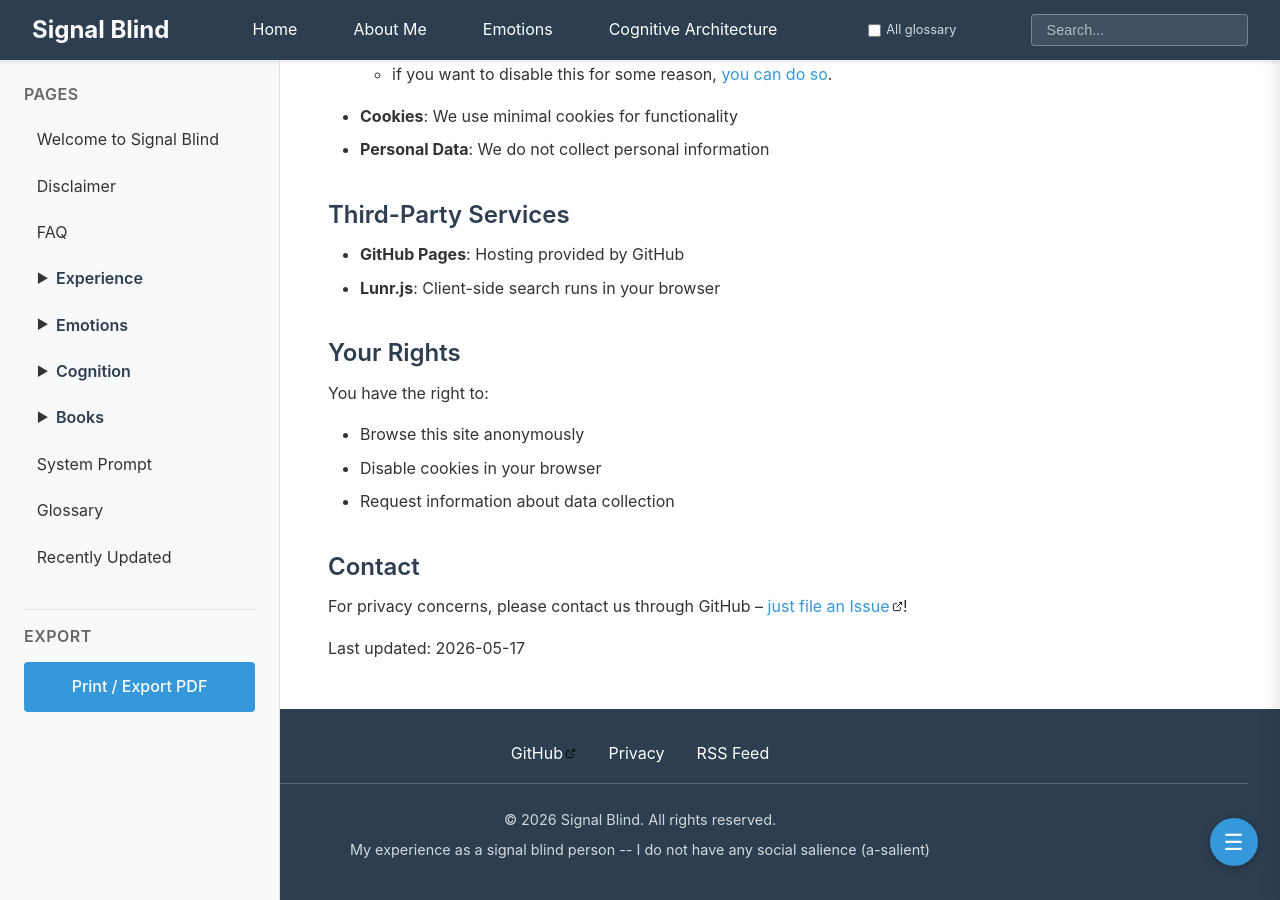
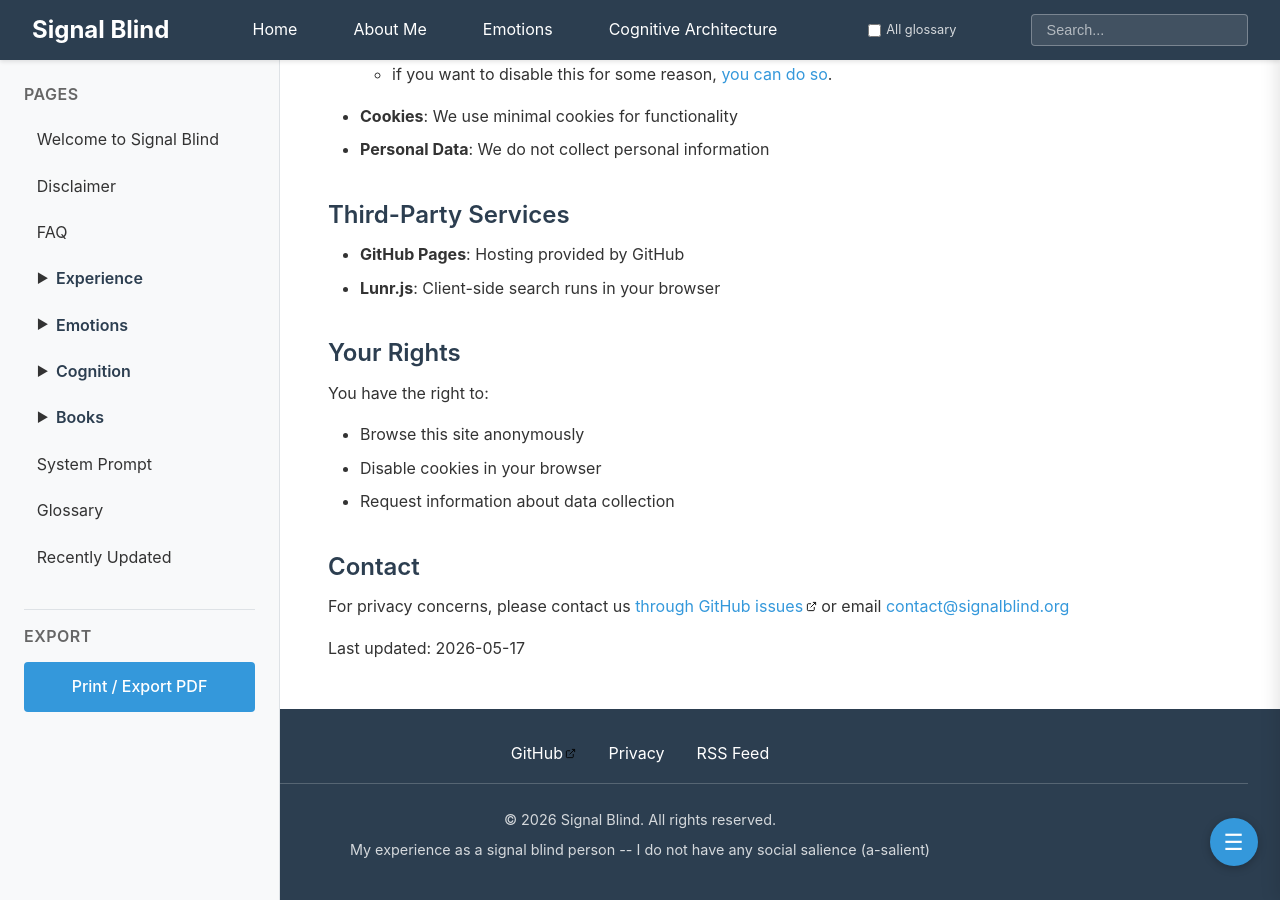
Before and after one commit to SignalBlind/SignalBlind.github.io, a Jekyll site: the page built from privacy.md, in a window 1280 px wide and 900 px high, scrolled down 437 px. Built offline with Jekyll 4.4.1, drawn with Linux system fonts in a browser that asks for light colours; comment, search, counter and statistics services are not loaded.

Commit message:
update contact

```diff
--- a/privacy.md
+++ b/privacy.md
@@ -34,6 +34,6 @@ You have the right to:
 
 ### Contact
 
-For privacy concerns, please contact us through GitHub -- [just file an Issue](https://github.com/SignalBlind/SignalBlind.github.io/issues)!
+For privacy concerns, please contact us [through GitHub issues](https://github.com/SignalBlind/SignalBlind.github.io/issues) or email [contact@signalblind.org](mailto:contact@signalblind.org)
 
 Last updated: {{ 'now' | date: "%Y-%m-%d" }}
```
Also changed, not shown: Disclaimer.md (+1 -1 lines).
